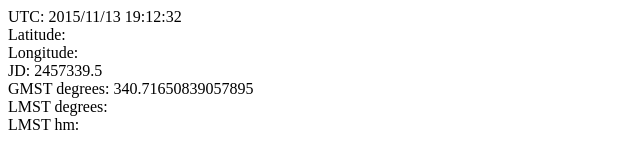
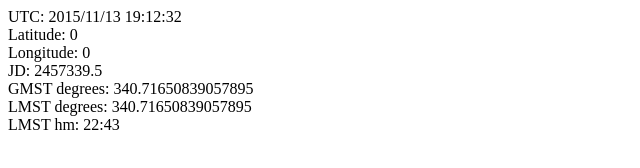
Before and after one commit to iainbx/star-time, a plain HTML site: page index.html in a window 1280 px wide. Shown: the whole page, without its empty margins (0-640 px from the left). Drawn offline with Linux system fonts and the light colour scheme.

Commit message:
Refactor

```diff
--- a/index.html
+++ b/index.html
@@ -13,25 +13,51 @@
 	<div>LMST hm: <span id="LMSTtime"></span></div>
 
 <script>
+
+	// get UTC
+	var year = 0;
+	var month = 0;
+	var day = 0;
+	var hours = 0;
+	var minutes = 0;
+	var seconds = 0;
+	var jd = 0;
+	var GST = 0;
+	var latitude = 0;
+	var longitude = 0;
+	var LMSTdegrees = 0;
+	var LMSTHours = 0;
+	var LMSTminutes = 0;
+
 	document.body.onload = function() {
 		// The basic idea is to use the known GMST of a UTC in the past to calculate the GMST of the current UTC.
 
+		// get current position
+		getPos();
+
+		// calculate and display LMST
+		updateLMST();
+	}
+
+	function updateLMST() {
+		calcLMST();
+		showLMST();
+	}
+
+	function calcLMST() {
 		// get UTC
 		var now = new Date();
-		var year = now.getUTCFullYear();
-		var month = now.getUTCMonth() + 1;
-		var day = now.getUTCDate();
-		var hours = now.getUTCHours();
-		var minutes = now.getUTCMinutes();
-		var seconds = now.getUTCSeconds();
-
-		var elUTC = document.getElementById("UTC");
-		elUTC.innerText = year + "/" + month + "/" + day + " " + hours + ":" + minutes + ":" + seconds;
+		year = now.getUTCFullYear();
+		month = now.getUTCMonth() + 1;
+		day = now.getUTCDate();
+		hours = now.getUTCHours();
+		minutes = now.getUTCMinutes();
+		seconds = now.getUTCSeconds();
 
 		// calculate Julian day number of UTC
 		// Julian Date with the hours, minutes and seconds set equal to zero, 0h 0m 0.0
 		// number of whole days days since noon Universal Time on January 1, 4713 BCE (on the Julian calendar)
-		var jd = 367 * year;
+		jd = 367 * year;
 		jd = jd - Math.floor(7 * (year + Math.floor((month + 9) / 12)) / 4);
 		jd = jd + Math.floor(275 * month / 9);
 		jd = jd + day;
@@ -39,8 +65,6 @@
 		// add time as a fraction of a day
 		//jd = jd + (hours + (minutes + seconds / 60) / 60) / 24;
 
-		var elJD = document.getElementById("JD");
-		elJD.innerText = jd;
 
 		// calculate Julian centuries since the epoch J2000 (noon on January 1, 2000)
 		var jc = (jd - 2451545) / 36525;
@@ -57,34 +81,46 @@
 		// GST in degrees
 		GST = GST0 + GST1;
 
+ 		LMSTdegrees = GST + longitude;
+		// convert to minutes
+		var LMSTtimeMinutes = LMSTdegrees * 4;
+		LMSTHours = Math.floor(LMSTtimeMinutes / 60);
+		LMSTminutes = Math.round(LMSTtimeMinutes % 60);
+	}
+
+	function showLMST() {
+		var elUTC = document.getElementById("UTC");
+		elUTC.innerText = year + "/" + month + "/" + day + " " + hours + ":" + minutes + ":" + seconds;
+
+		var elJD = document.getElementById("JD");
+		elJD.innerText = jd;
+
 		var elGMST = document.getElementById("GMST");
 		elGMST.innerText = GST;
 
-		calcLMST();
+ 		var elLAT = document.getElementById("LAT");
+		elLAT.innerText = latitude;
 
+		 var elLONG = document.getElementById("LONG");
+		elLONG.innerText = longitude;
+
+		var elLMST = document.getElementById("LMST");
+		elLMST.innerText = LMSTdegrees;
+
+		var elLMSTtime = document.getElementById("LMSTtime");
+		elLMSTtime.innerText = LMSTHours + ":" +  ('0'+LMSTminutes).slice(-2);
 	}
 
-	function calcLMST() {
+	function getPos() {
 		if (navigator.geolocation) {
-			navigator.geolocation.getCurrentPosition(setLMST,showError);
+			navigator.geolocation.getCurrentPosition(setPos,showError);
 		} else {
 		}
 	}
 
-	function setLMST(position) {
- 		var elLAT = document.getElementById("LAT");
-		elLAT.innerText = position.coords.latitude;
- 		var elLONG = document.getElementById("LONG");
-		elLONG.innerText = position.coords.longitude;
- 		var LMSTdegrees = GST + position.coords.longitude;
-		var elLMST = document.getElementById("LMST");
-		elLMST.innerText = LMSTdegrees;
-		// convert to minutes
-		var LMSTtimeMinutes = LMSTdegrees * 4;
-		var LMSTHours = Math.floor(LMSTtimeMinutes / 60);
-		var LMSTminutes = Math.round(LMSTtimeMinutes % 60);
-		var elLMSTtime = document.getElementById("LMSTtime");
-		elLMSTtime.innerText = LMSTHours + ":" +  ('0'+LMSTminutes).slice(-2);
+	function setPos(position) {
+		latitude = position.coords.latitude;
+		longitude = position.coords.longitude;
 	}
 
 function showError(error) {
```
